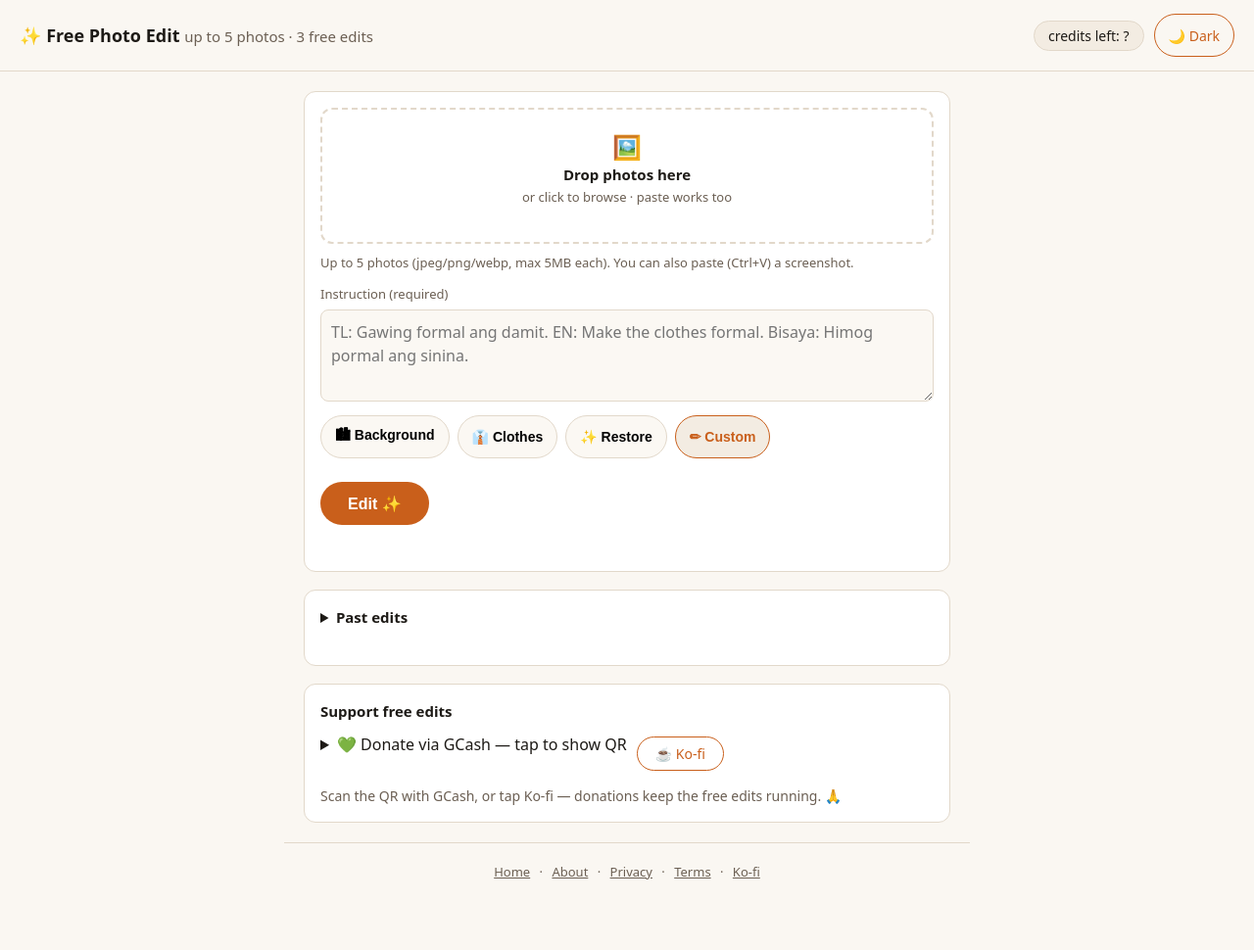
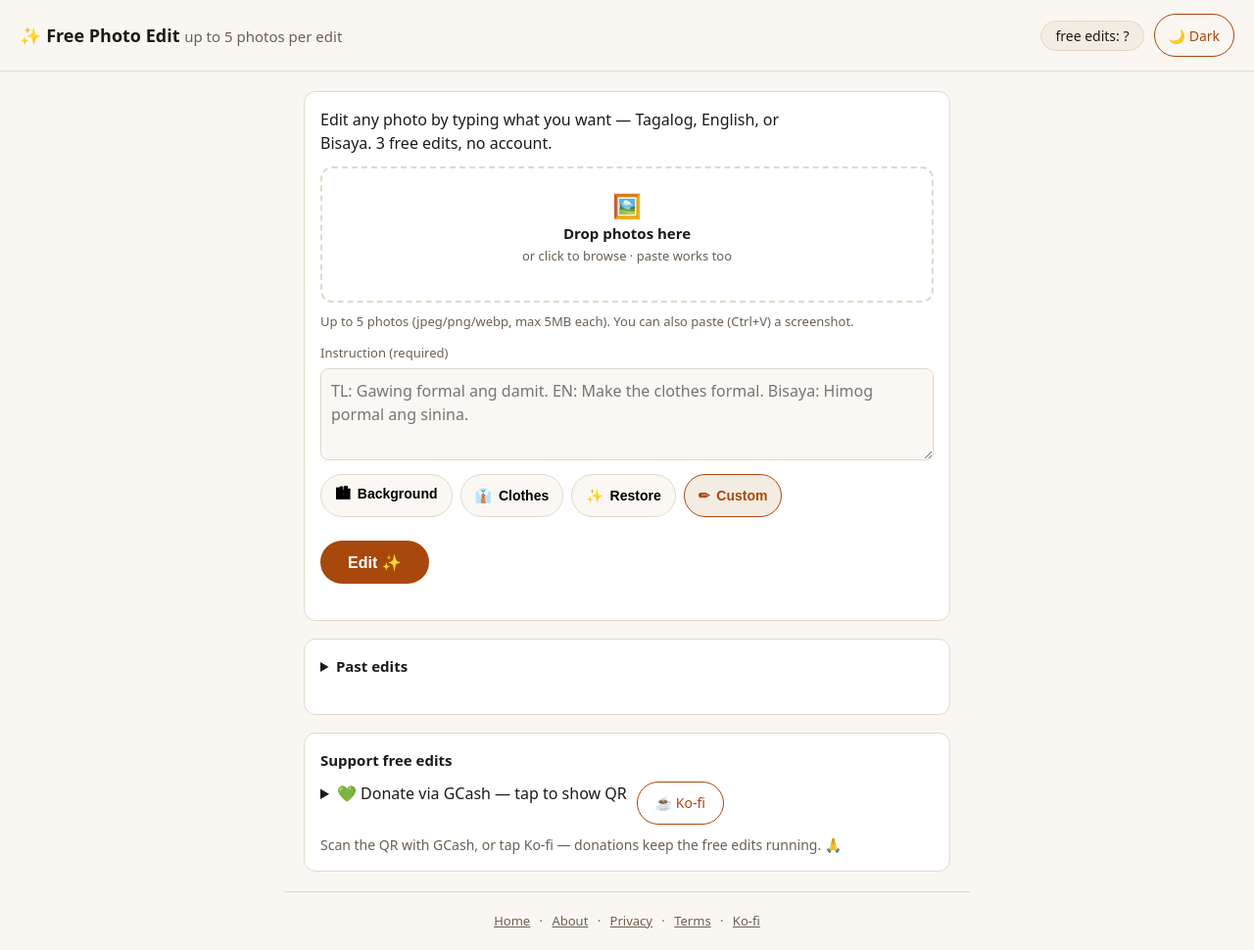
Before and after one commit to jovylle/free-photo-edit, a plain HTML site: page web/index.html in a window 1280 px wide. Shown: the whole page at 98% size. Before the commit the page ends 920 px from the top, so only its background shows below. Drawn offline with Linux system fonts and the light colour scheme; no server answers.

Commit message:
Fix UI credibility: AA accent, light Turnstile, 44px targets, value line
- light accent #c95f1b -> #a8480d (4.09:1 -> 5.84:1 on white and on the chip)
- Turnstile follows the active theme, uses size=flexible, and moves inside
  the form so it disappears with it after submit
- remove-photo button keeps its 24px look but gets a 44px hit area
- .dl links meet the 44px touch target that buttons already had
- Edit button goes full width under 480px; 360px has no horizontal overflow
- new lede states what the app does before the dropzone
- 'credits left' -> '3 free edits left' (not paywall language)
- normalise chip emoji/label spacing
- bump app.js cache hash to 20261111a

```diff
--- a/web/app.js
+++ b/web/app.js
@@ -74,7 +74,7 @@
   }
 
   function setCredits(n) {
-    creditsBadge.textContent = "credits left: " + (n == null ? "…" : n);
+    creditsBadge.textContent = n == null ? "free edits: …" : n + (n === 1 ? " free edit left" : " free edits left");
   }
 
   async function initTurnstile() {
@@ -96,7 +96,8 @@
     if (!window.turnstile) return;
     try {
       tsWidgetId = window.turnstile.render("#tsWidget", {
-        sitekey: sitekey, action: TS_ACTION, theme: "dark",
+        sitekey: sitekey, action: TS_ACTION, size: "flexible",
+        theme: document.documentElement.dataset.theme === "dark" ? "dark" : "light",
       });
     } catch (e) { tsWidgetId = null; }
   }
@@ -121,7 +122,7 @@
       if (!r.ok) throw new Error("credits " + r.status);
       setCredits((await r.json()).credits_left);
     } catch (e) {
-      creditsBadge.textContent = "credits left: ?";
+      creditsBadge.textContent = "free edits: ?";
       creditsBadge.title = "Could not reach backend: " + e.message;
     }
   }
--- a/web/index.html
+++ b/web/index.html
@@ -19,6 +19,7 @@
   main { max-width:700px; margin:0 auto; padding:20px; display:grid; gap:18px }
   .card { background:var(--card); border:1px solid var(--line); border-radius:12px; padding:16px }
   .card h3 { margin:0 0 10px; font-size:15px }
+  .lede { margin:0 0 12px; max-width:52ch; color:var(--ink) }
   #dropzone { display:grid; gap:2px; justify-items:center; border:2px dashed var(--line); border-radius:12px; padding:22px 20px; text-align:center; color:var(--muted); cursor:pointer; }
   #dropzone .dz-icon { font-size:24px; line-height:1.3 }
   #dropzone .dz-title { color:var(--ink); font-weight:600; font-size:15px }
@@ -28,10 +29,12 @@
   #thumbs img { width:160px; height:160px; object-fit:cover; border-radius:8px; border:1px solid var(--line) }
   .thumb { position:relative }
   .thumb button { position:absolute; top:-8px; right:-8px; width:24px; height:24px; border-radius:50%; border:1px solid var(--line); background:#000; color:#fff; cursor:pointer }
+  .thumb button::after { content:""; position:absolute; inset:-10px; border-radius:50% }
   textarea { width:100%; background:var(--input); color:var(--ink); border:1px solid var(--line); border-radius:8px; padding:10px; font:inherit; min-height:80px; resize:vertical }
   .row { display:flex; gap:12px; align-items:center; flex-wrap:wrap }
   .presets { display:flex; flex-wrap:wrap; gap:8px; margin:8px 0 12px }
   .preset { border:1px solid var(--line); border-radius:999px; padding:6px 14px; cursor:pointer; background:var(--input); font-size:14px; white-space:nowrap }
+  .preset b { word-spacing:3px }
   .preset small { display:none }
   .preset.active { border-color:var(--accent); background:var(--chip); }
   .preset.active b { color:var(--accent); }
@@ -55,7 +58,7 @@
   .job-thumbs img { width:72px; height:72px; object-fit:cover; border-radius:8px; border:1px solid var(--line) }
   .job-spin { color:var(--accent); font-size:14px; margin:0 }
   .job-fail { color:var(--err); font-size:14px; margin:0 }
-  .dl { background:transparent; border:1px solid var(--accent); color:var(--accent); border-radius:999px; padding:6px 18px; font-size:14px; text-decoration:none; display:inline-block; cursor:pointer; font-family:inherit }
+  .dl { background:transparent; border:1px solid var(--accent); color:var(--accent); border-radius:999px; padding:6px 18px; font-size:14px; text-decoration:none; display:inline-flex; align-items:center; justify-content:center; min-height:44px; cursor:pointer; font-family:inherit }
   .dl.solid { background:var(--accent); color:var(--onaccent); border:0; font-weight:700 }
   .dl:disabled { opacity:.5; cursor:wait }
   #donate { display:flex; gap:10px; flex-wrap:wrap; align-items:center }
@@ -72,18 +75,19 @@
   .job input[type=range] { width:100%; min-height:44px; accent-color:var(--accent) }
   button, summary { min-height:44px }
   button:focus-visible, a:focus-visible, #dropzone:focus-visible { outline:3px solid var(--accent); outline-offset:3px }
-  @media (max-width:480px) { header { flex-wrap:wrap; padding:14px 16px } header nav { margin-left:0; flex-wrap:wrap } main { padding:16px } }
+  @media (max-width:480px) { header { flex-wrap:wrap; padding:14px 16px } header nav { margin-left:0; flex-wrap:wrap } main { padding:16px } #submitBtn { width:100% } }
   #adslot { border:1px dashed var(--line); border-radius:10px; padding:14px; text-align:center; color:var(--muted); font-size:13px }
 </style>
 </head>
 <body>
 <header>
-  <h1>✨ Free Photo Edit <small>up to 5 photos · 3 free edits</small></h1>
-  <nav><span id="creditsBadge" title="Edits remaining">credits left: …</span><button id="themeBtn" class="dl" type="button">🌙 Dark</button></nav>
+  <h1>✨ Free Photo Edit <small>up to 5 photos per edit</small></h1>
+  <nav><span id="creditsBadge" title="Edits remaining">free edits: …</span><button id="themeBtn" class="dl" type="button">🌙 Dark</button></nav>
 </header>
 <main>
   <section class="card">
     <div id="formBody">
+      <p class="lede">Edit any photo by typing what you want — Tagalog, English, or Bisaya. 3 free edits, no account.</p>
       <div id="dropzone" tabindex="0" role="button" aria-label="Drop up to 5 photos here or click to browse">
         <span class="dz-icon" aria-hidden="true">🖼️</span>
         <span class="dz-title">Drop photos here</span>
@@ -97,12 +101,12 @@
         <textarea id="prompt" rows="3" maxlength="2000" placeholder="TL: Gawing formal ang damit. EN: Make the clothes formal. Bisaya: Himog pormal ang sinina."></textarea>
         <div class="presets" id="presets" role="group" aria-label="Edit type"></div>
       </div>
+      <div id="tsWidget" style="margin-top:8px"></div>
       <div class="row" style="margin-top:4px">
         <button id="submitBtn">Edit ✨</button>
       </div>
     </div>
     <button id="editAnother" class="hidden" type="button">📷 Edit another photo…</button>
-    <div id="tsWidget" style="margin-top:10px"></div>
     <div id="status" aria-live="polite"></div>
     <div id="result" class="hidden" style="margin-top:12px"></div>
   </section>
@@ -140,6 +144,6 @@
   <a href="index.html">Home</a> · <a href="about.html">About</a> · <a href="privacy.html">Privacy</a> · <a href="terms.html">Terms</a> · <a href="https://ko-fi.com/twe222" target="_blank" rel="noopener">Ko-fi</a>
 </footer>
 <script src="site.js" defer></script>
-<script src="app.js?v=20261110a"></script>
+<script src="app.js?v=20261111a"></script>
 </body>
 </html>
--- a/web/site.css
+++ b/web/site.css
@@ -1,4 +1,4 @@
-:root { --bg:#faf7f2; --card:#ffffff; --ink:#1d1a16; --muted:#6b5f53; --accent:#c95f1b; --line:#e2d8ca; --input:#fbf8f3; --chip:#f3ece2; --onaccent:#ffffff; --err:#b3261e; color-scheme:light }
+:root { --bg:#faf7f2; --card:#ffffff; --ink:#1d1a16; --muted:#6b5f53; --accent:#a8480d; --line:#e2d8ca; --input:#fbf8f3; --chip:#f3ece2; --onaccent:#ffffff; --err:#b3261e; color-scheme:light }
 :root[data-theme="dark"] { --bg:#14110f; --card:#1f1a15; --ink:#f5efe6; --muted:#b8a99a; --accent:#f0a35e; --line:#3a3129; --input:#14110f; --chip:#2a231c; --onaccent:#14110f; --err:#ff9d8a; color-scheme:dark }
 * { box-sizing:border-box }
 body { margin:0; background:var(--bg); color:var(--ink); font:16px/1.5 system-ui,-apple-system,Segoe UI,Roboto,sans-serif; }
```
